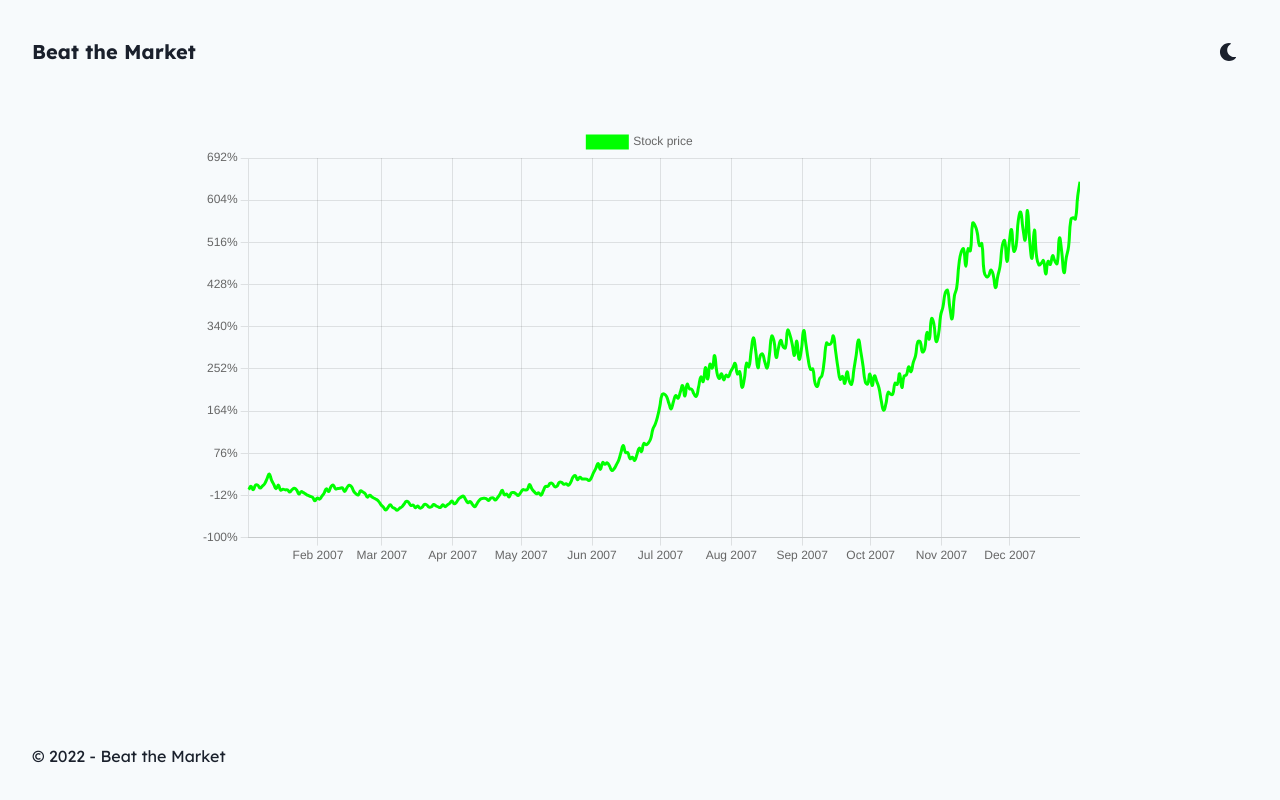
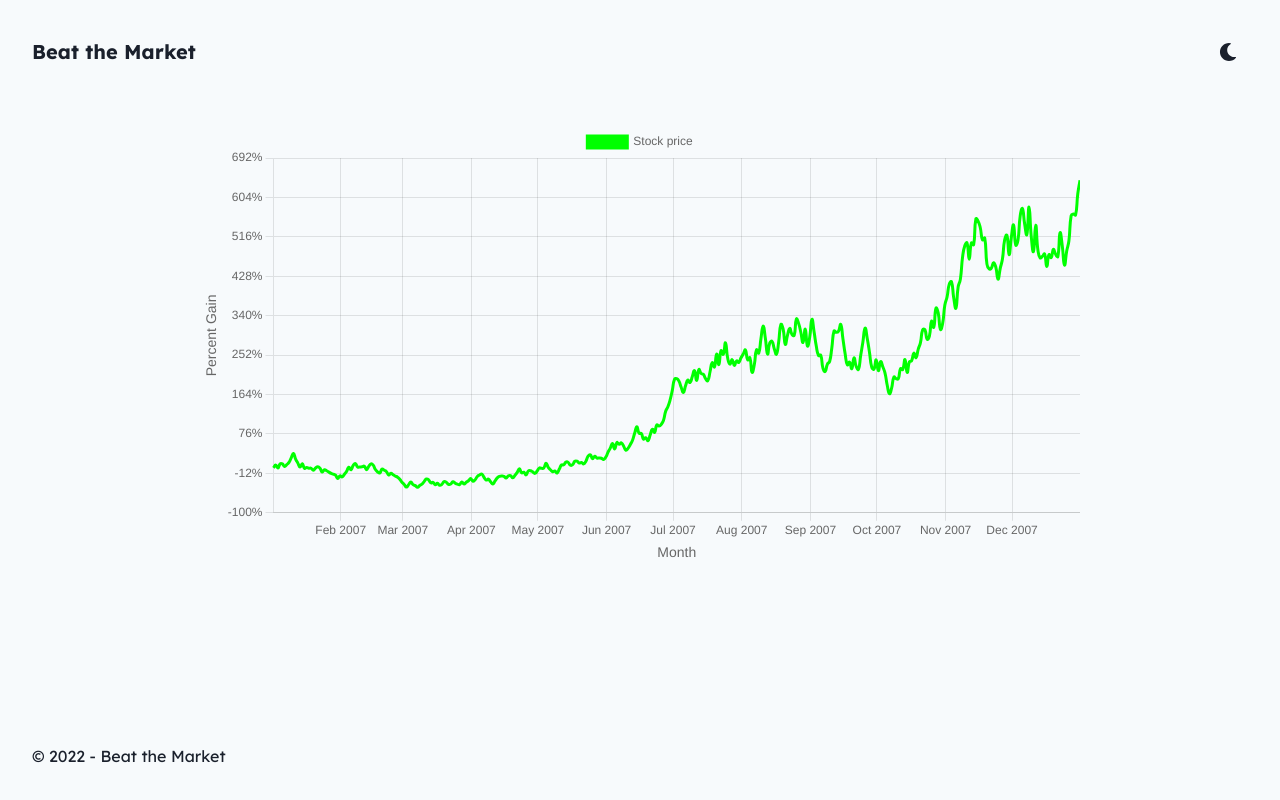
Before and after one commit to butasebi/BeatTheMarket, a React (Create React App) app in the folder front/: page / in a window 1280 px wide. Built offline with nearby package versions, Linux system fonts and the light colour scheme.

Commit message:
feat: display labels for axes
Now the labels "[Time unit]" and "Percent Gain" are displayed.

```diff
--- a/front/src/components/game/EvolutionChart.jsx
+++ b/front/src/components/game/EvolutionChart.jsx
@@ -60,12 +60,19 @@ function getOptions(startPrice, dataTimeInterval) {
 
   return {
     responsive: true,
-
     scales: {
       x: {
         type: 'time',
         time: {
           unit: timeUnit,
+        },
+        title: {
+          display: true,
+          text: timeUnit[0].toUpperCase() + timeUnit.slice(1),
+          font: {
+            size: 14,
+            weight: '500',
+          },
         },
       },
       y: {
@@ -74,9 +81,13 @@ function getOptions(startPrice, dataTimeInterval) {
             return ((value - startPrice) / startPrice * 100).toFixed(0) + '%';
           },
         },
-        scaleLabel: {
+        title: {
           display: true,
-          labelString: 'Percentage',
+          text: 'Percent Gain',
+          font: {
+            size: 14,
+            weight: '500',
+          },
         },
       },
     },
@@ -84,7 +95,7 @@ function getOptions(startPrice, dataTimeInterval) {
       legend: {
         display: true,
         position: 'top',
-      }
+      },
     },
   };
 }
```
